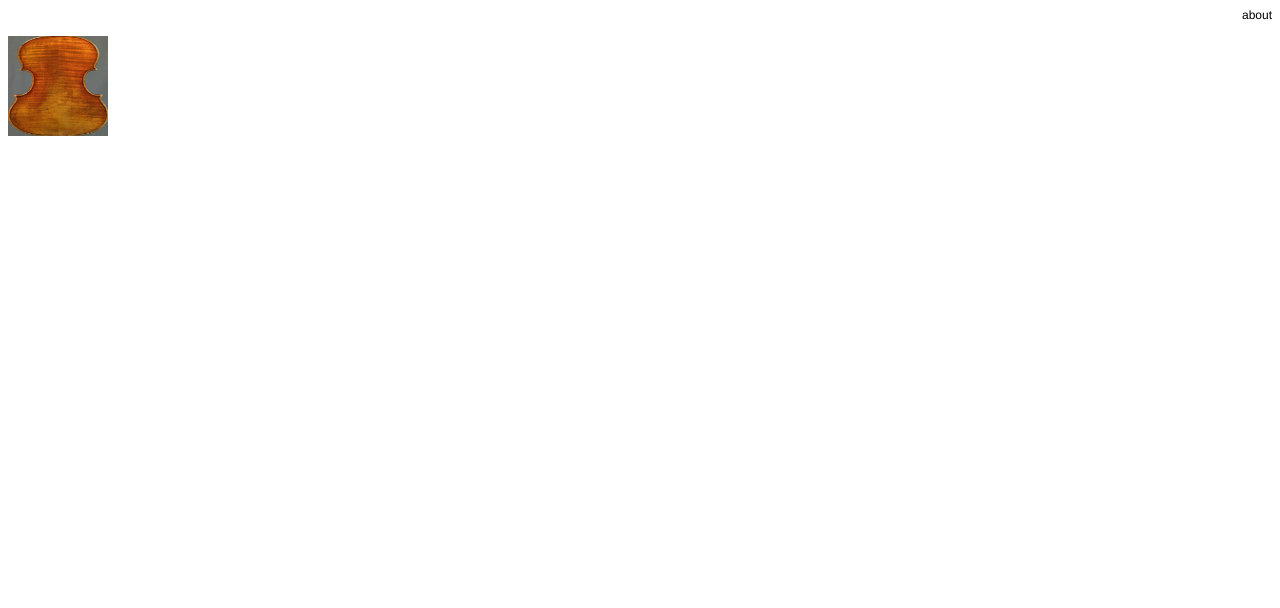
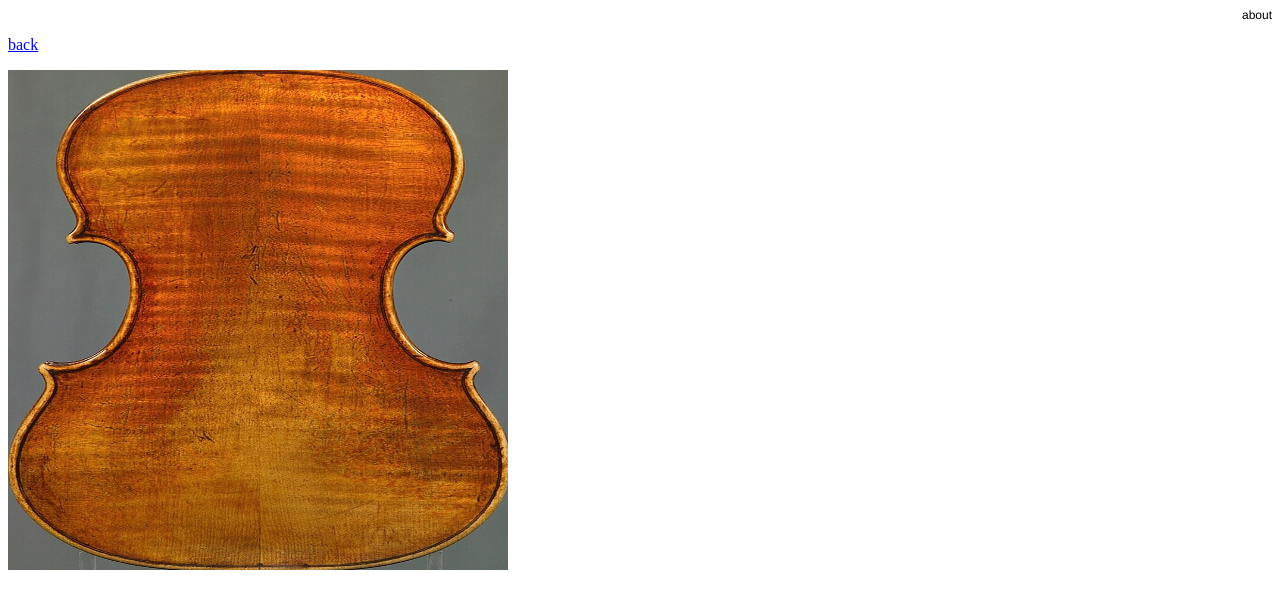
Before and after one commit to willbastianon/willbastianon, a plain HTML site: page about.html in a window 1280 px wide. Drawn offline with Linux system fonts and the light colour scheme.

Commit message:
Update about.html

```diff
--- a/about.html
+++ b/about.html
@@ -13,7 +13,8 @@
 </head>
 <body>
 <p class="p1">about</p>
-<p class="p2"><br></p>
-<img src="Front_and_Back_plate_of_the_1734_Prince_Doria_Guarneri_del_Gesu._Photographed_in_2009.jpeg" alt="Girl in a jacket" style="float:left;width:100px;height:100px;"
+<p class="p1"><br></p>
+<a href="https://www.willbastianon.com/"><span class="s3">back</span></a></span></p>
+<img src="Front_and_Back_plate_of_the_1734_Prince_Doria_Guarneri_del_Gesu._Photographed_in_2009.jpeg" alt="about" style="float:left;width:500px;height:500px;"
 </body>
 </html>
```
